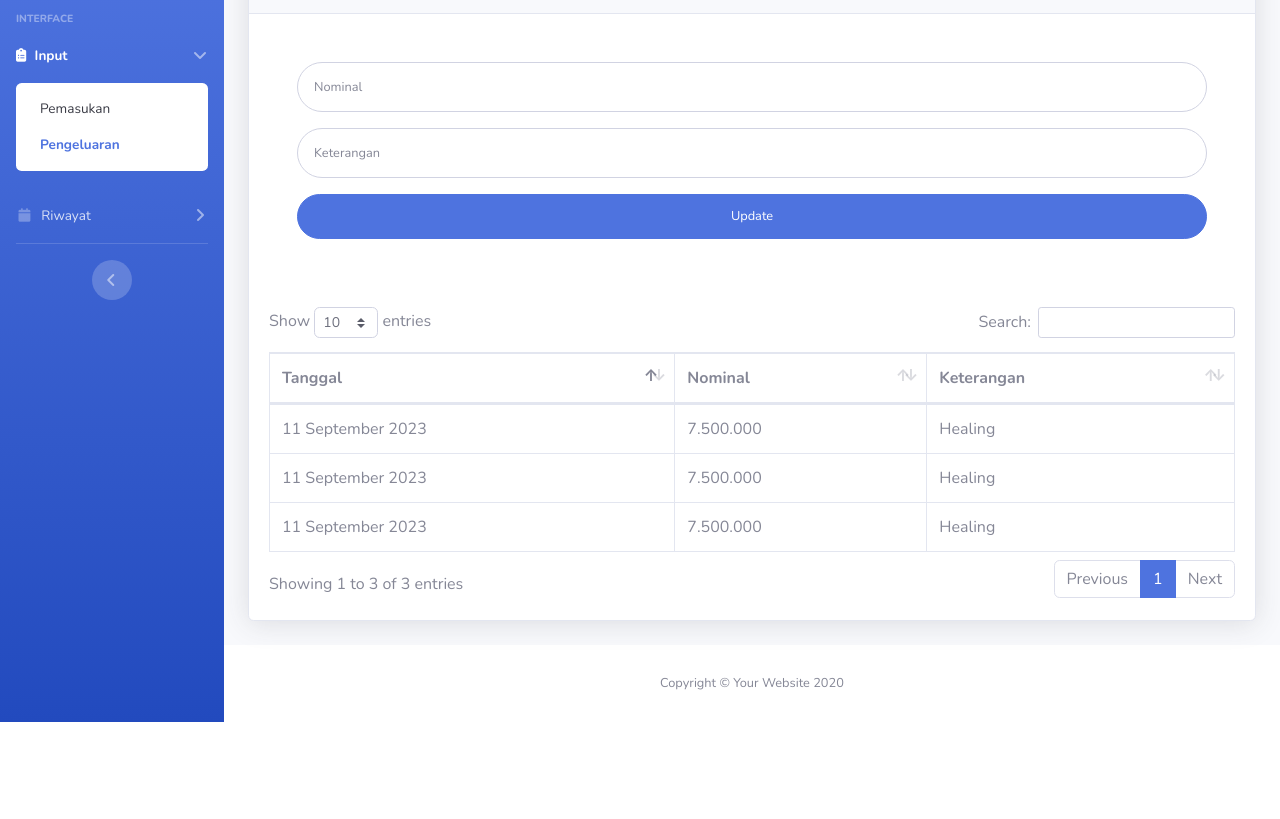
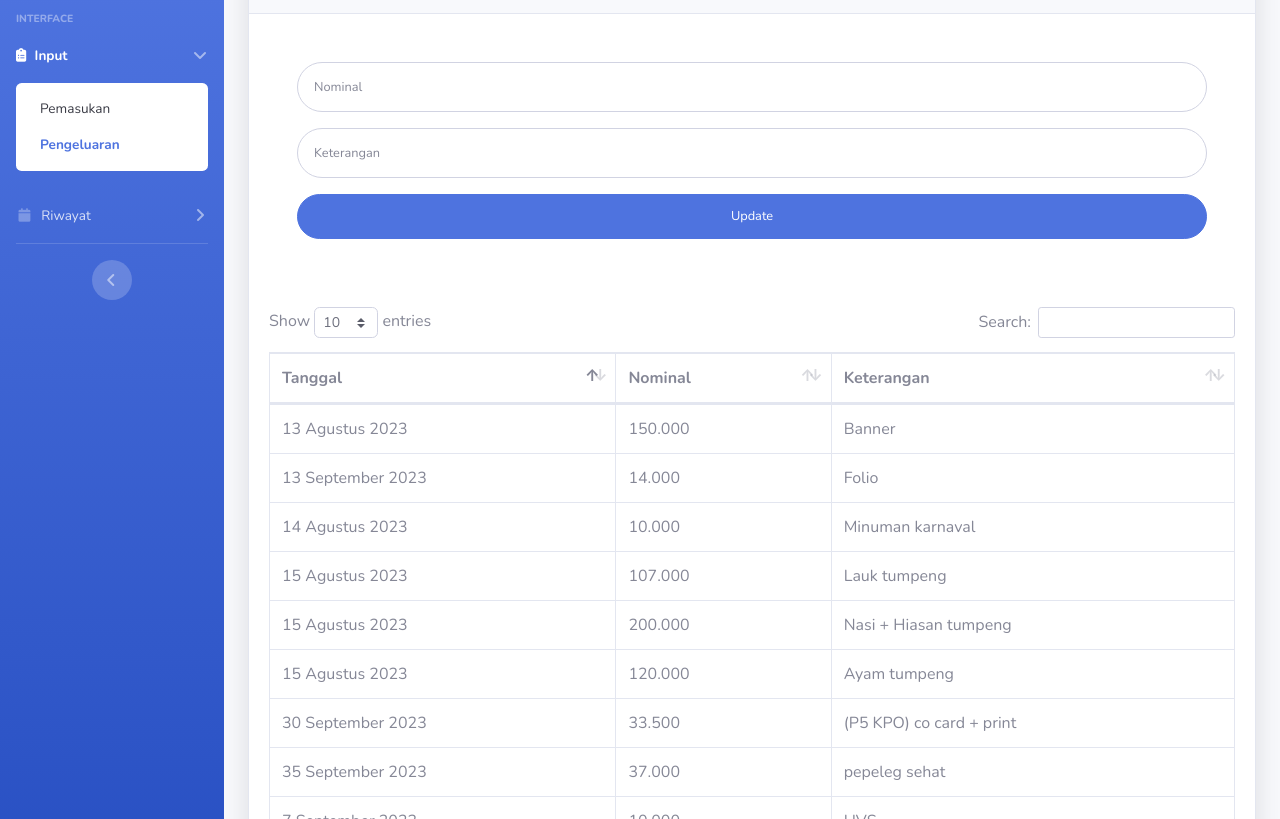
Before and after one commit to rahmattulus/KasWoy, a website with bundled scripts: page admin/pengluaran.html in a window 1280 px wide. Shown: the part 133-952 px from the top of the page. Before the commit the page ends 855 px from the top, so only its background shows below. Built offline with nearby package versions, Linux system fonts and the light colour scheme.

Commit message:
Update pengluaran.html

```diff
--- a/admin/pengluaran.html
+++ b/admin/pengluaran.html
@@ -196,19 +196,49 @@
                                     </thead>
                                     <tbody>
                                         <tr>
-                                            <td>11 September 2023</td>
-                                            <td>7.500.000</td>
-                                            <td>Healing</td>
+                                            <td>13 Agustus 2023</td>
+                                            <td>150.000</td>
+                                            <td>Banner</td>
                                         </tr>
                                         <tr>
-                                            <td>11 September 2023</td>
-                                            <td>7.500.000</td>
-                                            <td>Healing</td>
+                                            <td>14 Agustus 2023</td>
+                                            <td>10.000</td>
+                                            <td>Minuman karnaval</td>
                                         </tr>
                                         <tr>
-                                            <td>11 September 2023</td>
-                                            <td>7.500.000</td>
-                                            <td>Healing</td>
+                                            <td>15 Agustus 2023</td>
+                                            <td>107.000</td>
+                                            <td>Lauk tumpeng</td>
+                                        </tr>
+                                        <tr>
+                                            <td>15 Agustus 2023</td>
+                                            <td>200.000</td>
+                                            <td>Nasi + Hiasan tumpeng</td>
+                                        </tr>
+                                         <tr>
+                                            <td>15 Agustus 2023</td>
+                                            <td>120.000</td>
+                                            <td>Ayam tumpeng</td>
+                                        </tr>
+                                         <tr>
+                                            <td>7 September 2023</td>
+                                            <td>10.000</td>
+                                            <td>HVS</td>
+                                        </tr>
+                                         <tr>
+                                            <td>13 September 2023</td>
+                                            <td>14.000</td>
+                                            <td>Folio</td>
+                                        </tr>
+                                         <tr>
+                                            <td>35 September 2023</td>
+                                            <td>37.000</td>
+                                            <td>pepeleg sehat</td>
+                                        </tr>
+                                          <tr>
+                                            <td>30 September 2023</td>
+                                            <td>33.500</td>
+                                            <td>(P5 KPO) co card + print</td>
                                         </tr>
 
                                     </tbody>
```
